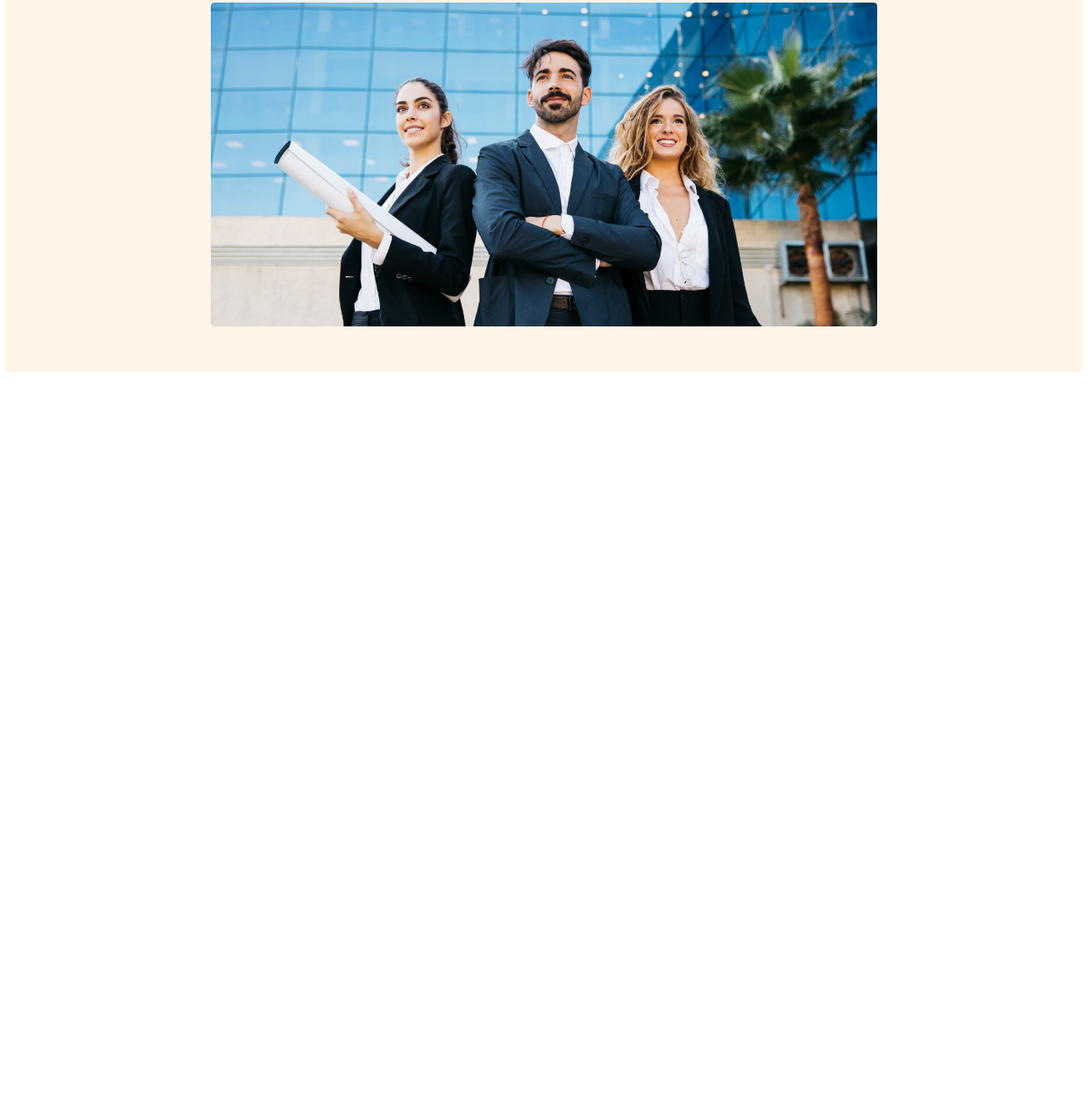
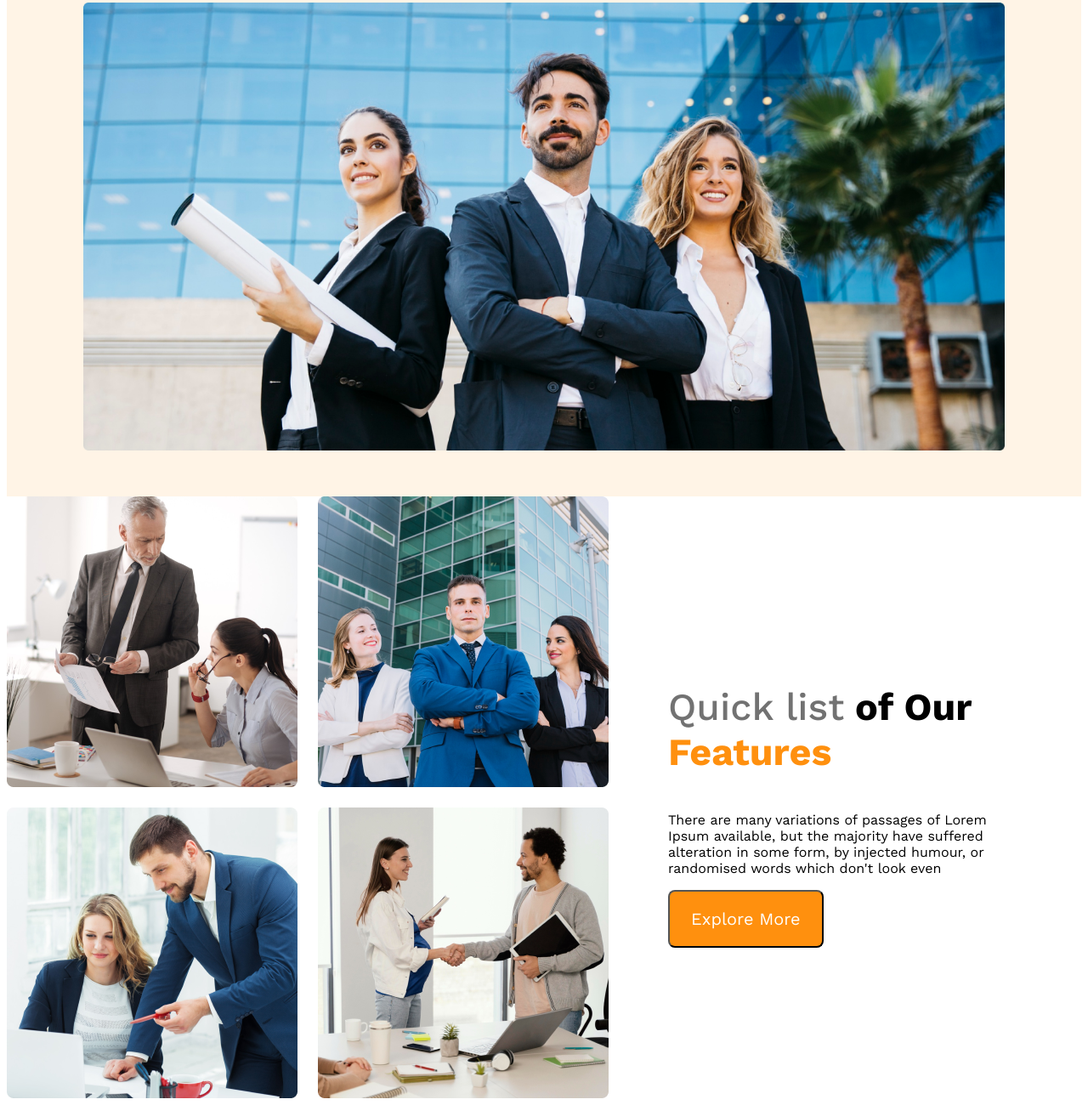
Before and after one commit to Imraj98/g3-architect-website, a plain HTML site: page index.html in a window 1280 px wide. Shown: the part 621-1921 px from the top of the page at 85% size. Before the commit the page ends 1067 px from the top, so only its background shows below. Drawn offline with nearby package versions, Linux system fonts and the light colour scheme.

Commit message:
features content added

```diff
--- a/index.html
+++ b/index.html
@@ -9,6 +9,7 @@
 </head>
 
 <body>
+    <!-- header start -->
     <header>
         <nav class="nav-title">
             <h3> G3 Architects</h3>
@@ -28,8 +29,22 @@
             <img class="banner-img" src="images/banner.png" alt="">
         </div>
     </header>
+    <!-- header end -->
     <main>
-
+       <!-- Teams section -->
+       <section class="teams-container">
+           <div class="teams-img-container">
+            <img src="images/team1.png" alt="">
+            <img src="images/team2.png" alt="">
+            <img src="images/team3.png" alt="">
+            <img src="images/team4.png" alt="">
+           </div>
+           <div class="teams-content">
+            <h3 class="teams-content-title"> <span class="quick-list">Quick list</span> <span>of Our</span> <span class="text-features">Features</span></h3>
+            <p class="teams-description">There are many variations of passages of Lorem Ipsum available, but the majority have suffered alteration in some form, by injected humour, or randomised words which don't look even</p>
+            <button class="btn-primary">Explore More</button>
+           </div>
+       </section>
     </main>
     <footer>
 
--- a/styles/architect.css
+++ b/styles/architect.css
@@ -16,7 +16,7 @@
 /* header start */
 header{
     background-color: rgba(255, 144, 14, 0.10);
-    padding: 50px 240px;
+    padding: 50px 90px;
 }
 .nav-title{
     font-size: 2.8rem;
@@ -78,3 +78,34 @@ nav li a{
         flex-direction: column;
     }
 }
+/* main styles */
+main{
+    max-width: 1440px;
+    margin: 0 auto ;
+}
+/* Team styles */
+.teams-container{
+    display: flex;
+    align-items: center;
+
+}
+.teams-img-container{
+    display: grid;
+    grid-template-columns: repeat(2,1fr);
+    gap: 1.5rem;
+}
+.teams-content{
+    padding-left: 70px;
+    padding-right: 70px;
+}
+.teams-content-title{
+    font-size: 2.8rem;
+}
+.teams-content-title .quick-list{
+    color: #727272;
+    font-weight: 500;
+}
+ .teams-content-title .text-features{
+       color: #FF900E;
+       font-weight: 700;
+}
```
